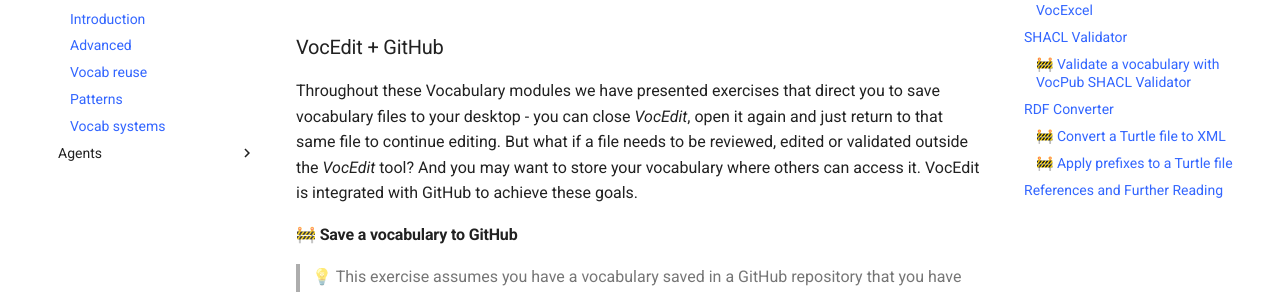
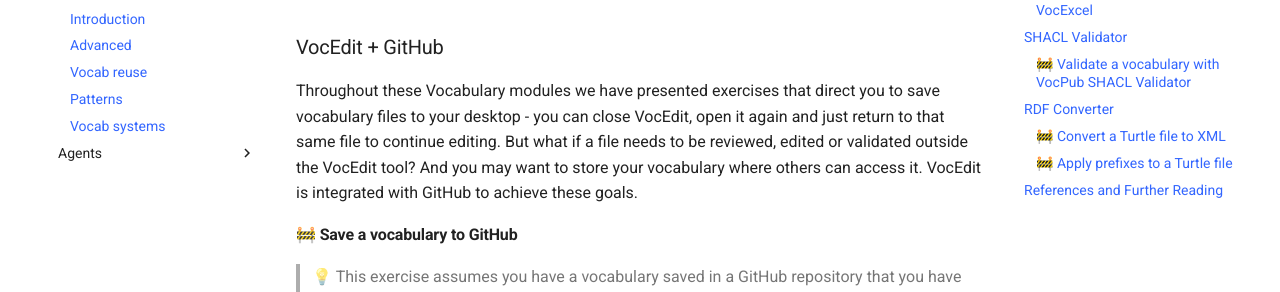
Before and after one commit to Kurrawong/docs, an MkDocs documentation site: the page built from docs/concepts/vocabs/vocab-systems.md, in a window 1280 px wide and 900 px high, scrolled down 2244 px. Shown: the part 179-471 px from the top of the window. Built offline with MkDocs 1.6.1 and Material for MkDocs 9.7.7, drawn with Linux system fonts in a browser that asks for light colours; some of the changed text lies outside the part shown.

```diff
--- a/docs/concepts/vocabs/vocab-systems.md
+++ b/docs/concepts/vocabs/vocab-systems.md
@@ -31,7 +31,7 @@ If you've been working through [_Introduction to Vocabularies_](/concepts/vocabs
 
 ## Vocabulary editing tools
 
-KurrawongAI has developed VocEdit and VocExcel for editing and managing vocabulary data. Each features different requirements and strengths suited to different workflows. We also mention [PoolParty](https://www.poolparty.biz), an editor that is available via commercial license, or in Australia a non-commercial feature-limited license is available for research institutions via the [Research Vocabularies Australia](https://documentation.ardc.edu.au/rva/what-is-rva-editor-poolparty) service.
+KurrawongAI has developed [VocEdit and VocExcel](https://tools.kurrawong.ai) for editing and managing vocabulary data. Each features different requirements and strengths suited to different workflows. We also mention [PoolParty](https://www.poolparty.biz), an editor that is available via commercial license, or in Australia a non-commercial feature-limited license is available for research institutions via the [Research Vocabularies Australia](https://documentation.ardc.edu.au/rva/what-is-rva-editor-poolparty) service.
 
 In short, these systems best address the following scenarios:
 
@@ -72,7 +72,7 @@ In short, these systems best address the following scenarios:
 
 ### VocEdit + GitHub
 
-Throughout these Vocabulary modules we have presented exercises that direct you to save vocabulary files to your desktop - you can close _VocEdit_, open it again and just return to that same file to continue editing. But what if a file needs to be reviewed, edited or validated outside the _VocEdit_ tool? And you may want to store your vocabulary where others can access it. VocEdit is integrated with GitHub to achieve these goals.
+Throughout these Vocabulary modules we have presented exercises that direct you to save vocabulary files to your desktop - you can close VocEdit, open it again and just return to that same file to continue editing. But what if a file needs to be reviewed, edited or validated outside the VocEdit tool? And you may want to store your vocabulary where others can access it. VocEdit is integrated with GitHub to achieve these goals.
 
 #### 🚧 Save a vocabulary to GitHub
 
```
